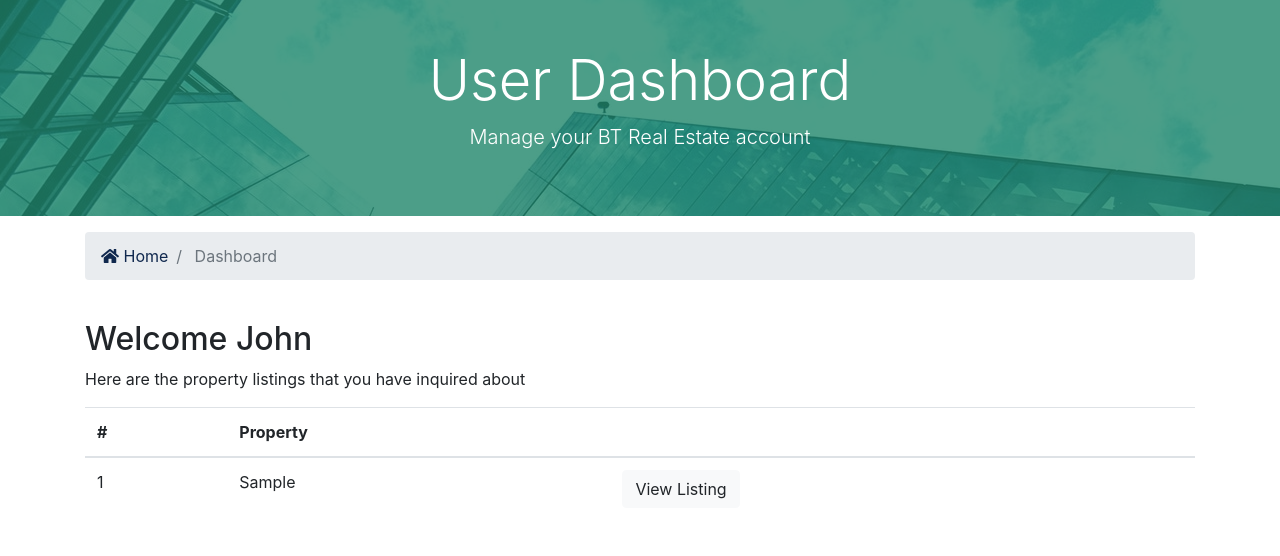
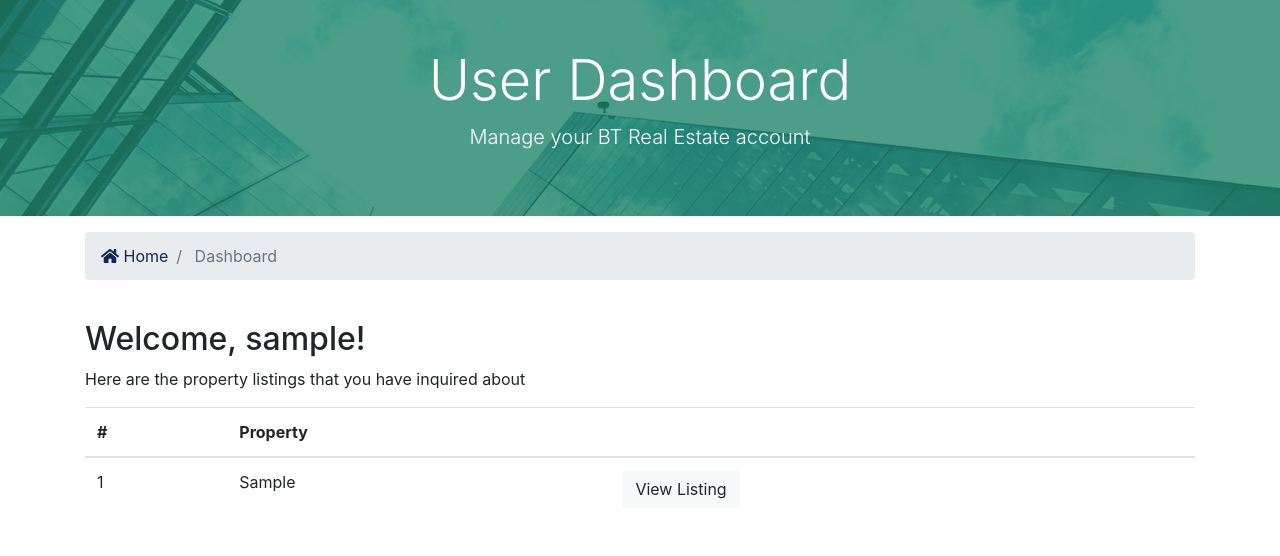
Before and after one commit to ProskurenkoDanylo/btre, a Django app: template templates/accounts/dashboard.html in a window 1280 px wide. Shown: the part 129-685 px from the top of the page. Run offline with Django 3.2, Linux system fonts and the light colour scheme; the template is opened without the code that fills it: values that come from a table or form of the project are taken from there, others are empty; a user stored in the database is signed in; tables that the repository leaves empty hold one stand-in row (values such as "Sample post"); parts of the project's set-up code (start-up, migrations or seed data) failed here and were passed over; some libraries are stand-ins or nearby versions.

Commit message:
dashboard user name fix

```diff
--- a/templates/accounts/dashboard.html
+++ b/templates/accounts/dashboard.html
@@ -37,7 +37,7 @@
     <div class="container">
       <div class="row">
         <div class="col-md-12">
-          <h2>Welcome John</h2>
+          <h2>Welcome, {{ user.username }}! </h2>
           <p>Here are the property listings that you have inquired about</p>
           {% if contacts %}
           <table class="table">
```
